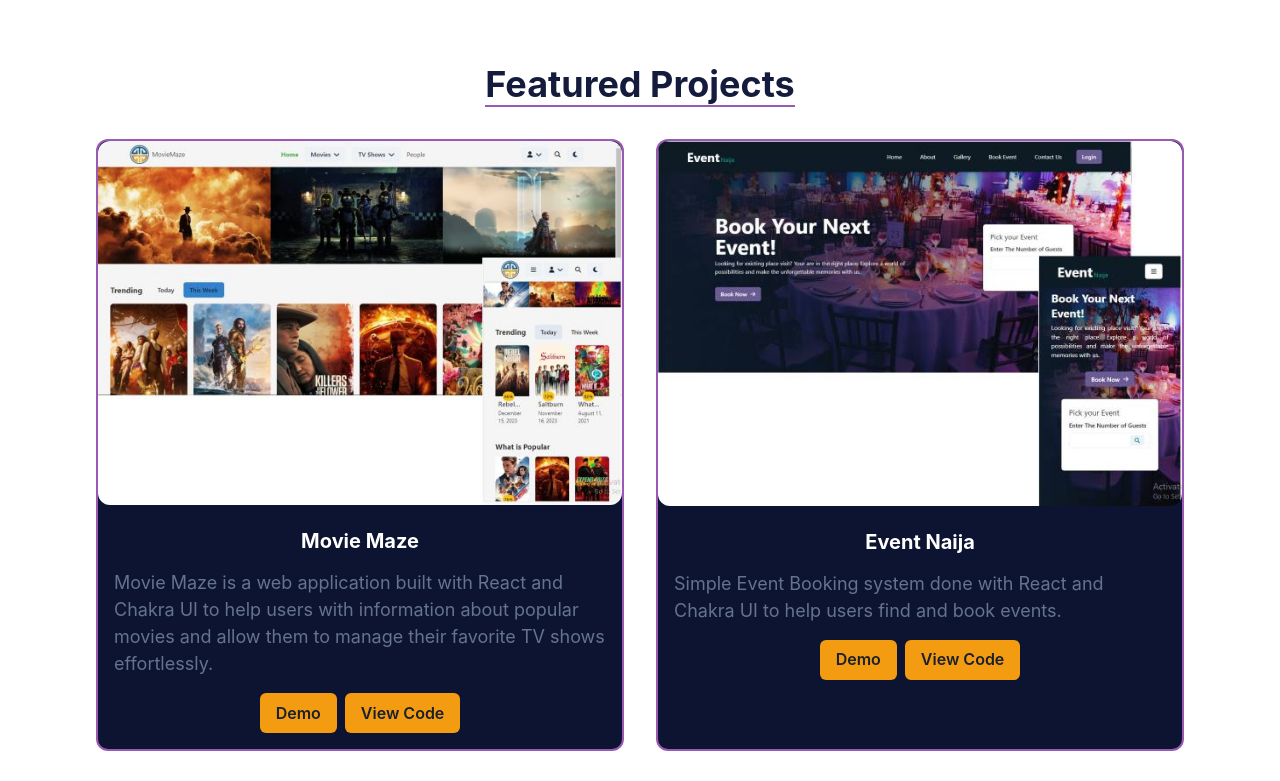
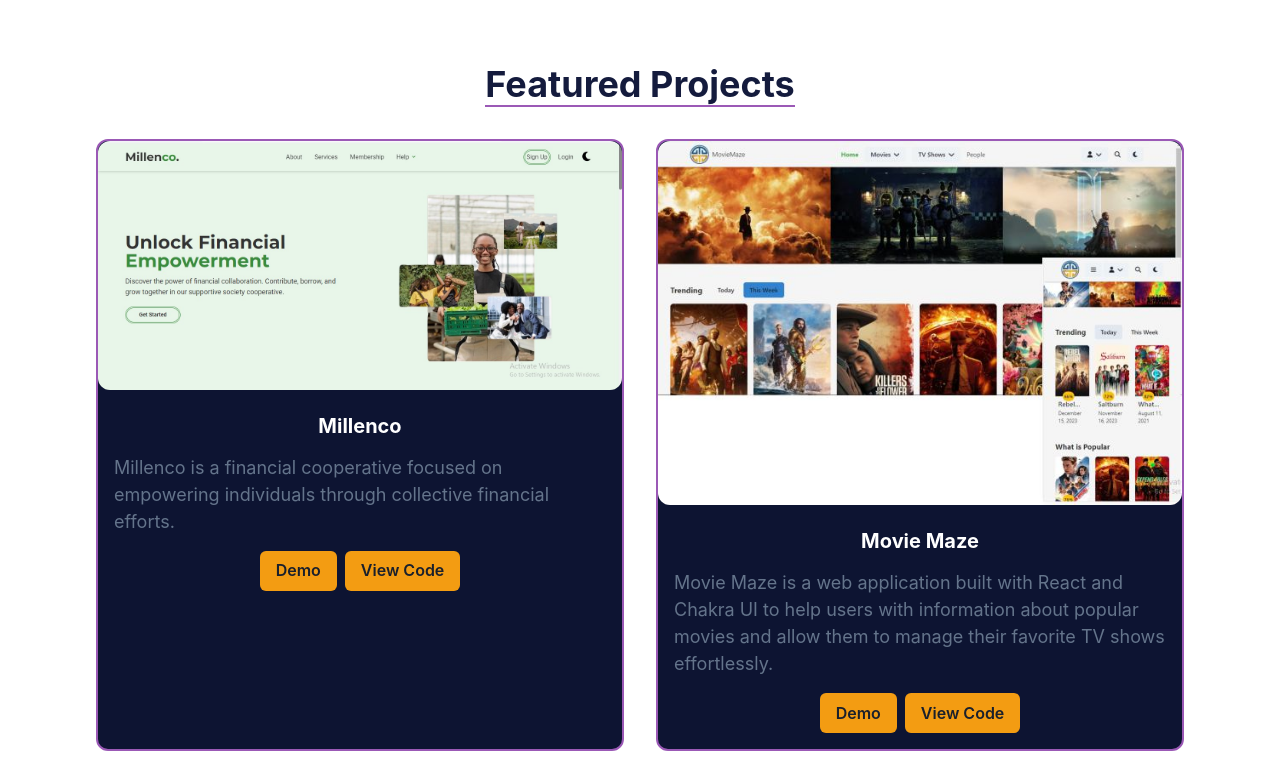
Before and after one commit to ZubairLanre/alao-zubair-portfolio, a React (Create React App) app: page / in a window 1280 px wide. Shown: the part 2600-3381 px from the top of the page. Built offline with nearby package versions, Linux system fonts and the light colour scheme.

Commit message:
add new project of millenco

```diff
--- a/src/components/ProjectsSection.js
+++ b/src/components/ProjectsSection.js
@@ -4,6 +4,14 @@ import { Box, Heading } from "@chakra-ui/react";
 import Card from "./Card";
 
 const projects = [
+    {
+        title: "Millenco",
+        description:
+          "Millenco is a financial cooperative focused on empowering individuals through collective financial efforts.",
+        getImageSrc: () => require("../images/millenco.jpg"),
+        codeSrc: () => "https://github.com/ZubairAlao/Millenco-coop",
+        demo: () => "https://millenco.netlify.app/",
+    },
     {
         title: "Movie Maze",
         description:
```
Also changed, not shown: src/images/millenco.jpg (added).
